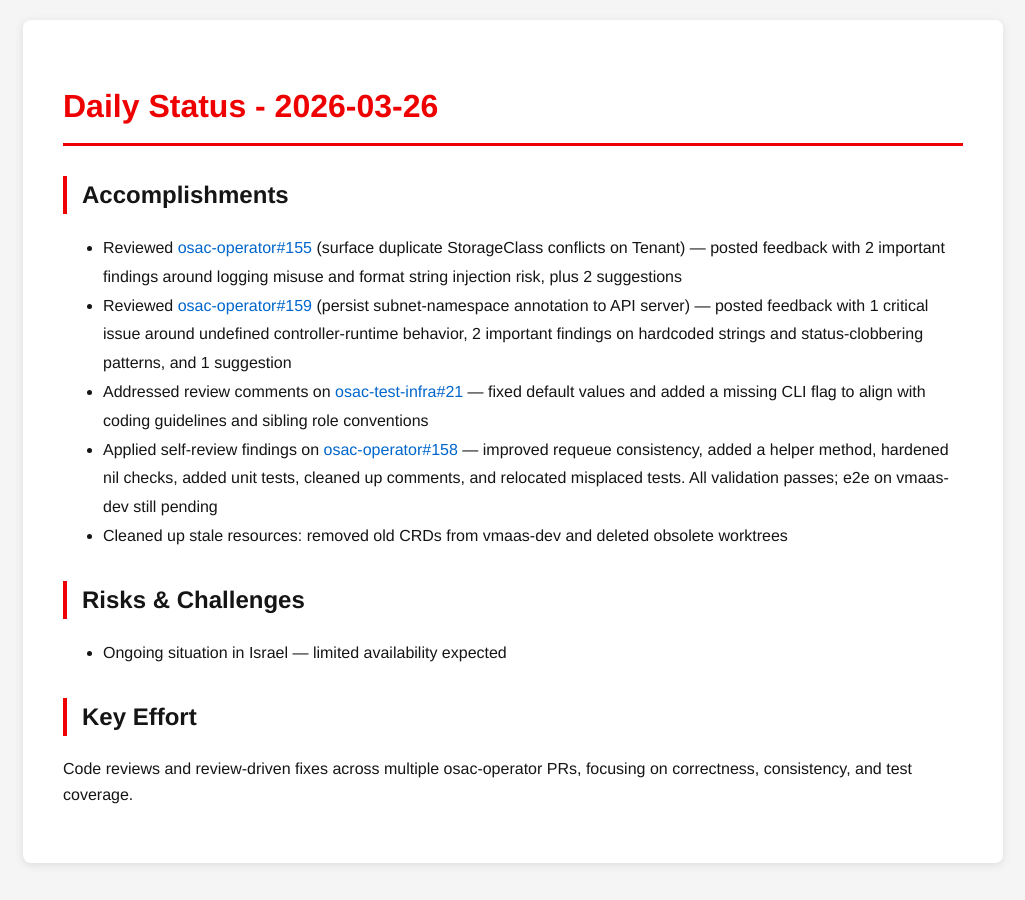
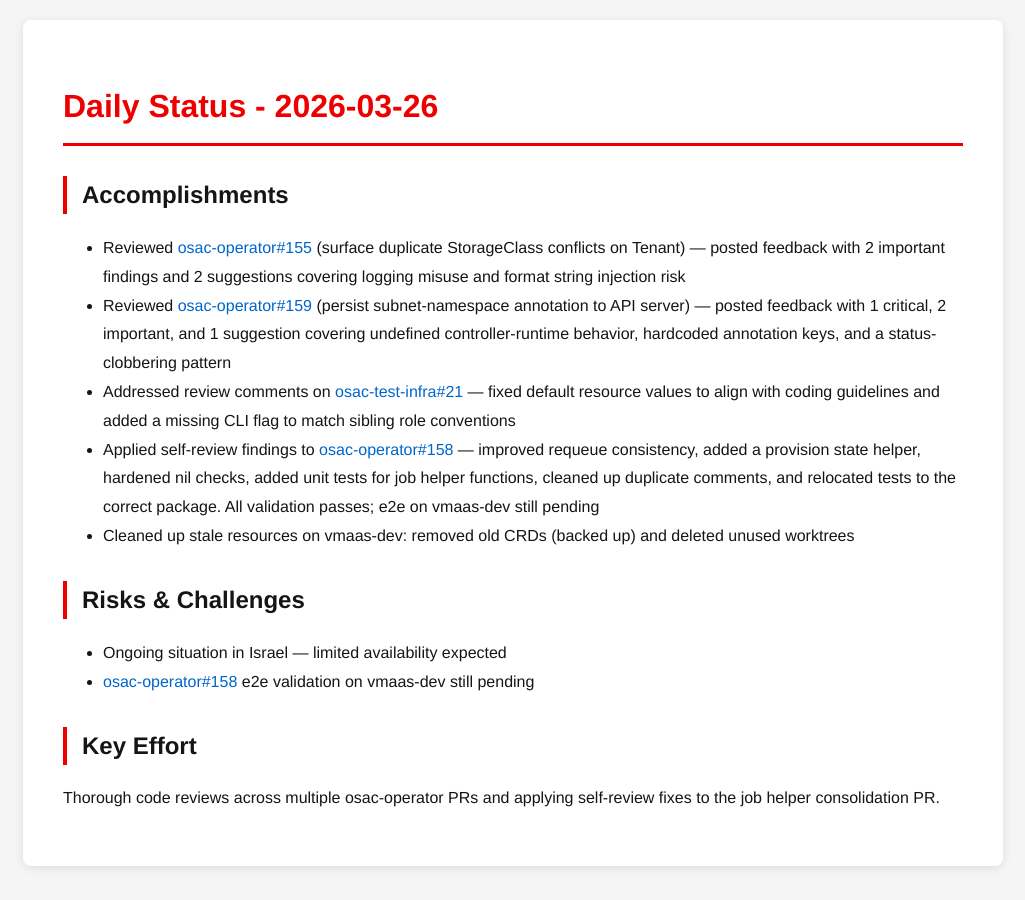
Before and after one commit to tzvatot/daily-status, a Jekyll site: the page built from 2026-03-26.md, in a window 1280 px wide. Shown: the whole page, without its empty margins (127-1152 px from the left). Built offline with Jekyll 4.4.1, drawn with Linux system fonts in a browser that asks for light colours.

Commit message:
Daily status update - 2026-03-26

```diff
--- a/2026-03-26.md
+++ b/2026-03-26.md
@@ -7,14 +7,15 @@ date: 2026-03-26
 # Daily Status - 2026-03-26
 
 ## Accomplishments
-- Reviewed [osac-operator#155](https://github.com/osac-project/osac-operator/pull/155) (surface duplicate StorageClass conflicts on Tenant) — posted feedback with 2 important findings around logging misuse and format string injection risk, plus 2 suggestions
-- Reviewed [osac-operator#159](https://github.com/osac-project/osac-operator/pull/159) (persist subnet-namespace annotation to API server) — posted feedback with 1 critical issue around undefined controller-runtime behavior, 2 important findings on hardcoded strings and status-clobbering patterns, and 1 suggestion
-- Addressed review comments on [osac-test-infra#21](https://github.com/osac-project/osac-test-infra/pull/21) — fixed default values and added a missing CLI flag to align with coding guidelines and sibling role conventions
-- Applied self-review findings on [osac-operator#158](https://github.com/osac-project/osac-operator/pull/158) — improved requeue consistency, added a helper method, hardened nil checks, added unit tests, cleaned up comments, and relocated misplaced tests. All validation passes; e2e on vmaas-dev still pending
-- Cleaned up stale resources: removed old CRDs from vmaas-dev and deleted obsolete worktrees
+- Reviewed [osac-operator#155](https://github.com/osac-project/osac-operator/pull/155) (surface duplicate StorageClass conflicts on Tenant) — posted feedback with 2 important findings and 2 suggestions covering logging misuse and format string injection risk
+- Reviewed [osac-operator#159](https://github.com/osac-project/osac-operator/pull/159) (persist subnet-namespace annotation to API server) — posted feedback with 1 critical, 2 important, and 1 suggestion covering undefined controller-runtime behavior, hardcoded annotation keys, and a status-clobbering pattern
+- Addressed review comments on [osac-test-infra#21](https://github.com/osac-project/osac-test-infra/pull/21) — fixed default resource values to align with coding guidelines and added a missing CLI flag to match sibling role conventions
+- Applied self-review findings to [osac-operator#158](https://github.com/osac-project/osac-operator/pull/158) — improved requeue consistency, added a provision state helper, hardened nil checks, added unit tests for job helper functions, cleaned up duplicate comments, and relocated tests to the correct package. All validation passes; e2e on vmaas-dev still pending
+- Cleaned up stale resources on vmaas-dev: removed old CRDs (backed up) and deleted unused worktrees
 
 ## Risks & Challenges
 - Ongoing situation in Israel — limited availability expected
+- [osac-operator#158](https://github.com/osac-project/osac-operator/pull/158) e2e validation on vmaas-dev still pending
 
 ## Key Effort
-Code reviews and review-driven fixes across multiple osac-operator PRs, focusing on correctness, consistency, and test coverage.
+Thorough code reviews across multiple osac-operator PRs and applying self-review fixes to the job helper consolidation PR.
```
